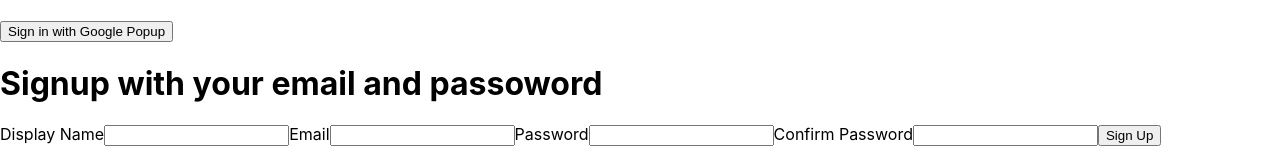
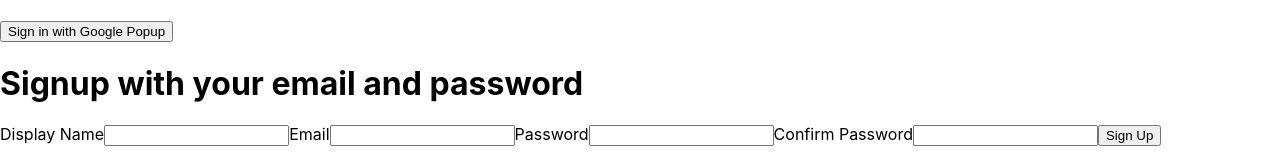
Before and after one commit to HimanshuChhikara/Capstone, a React (Create React App) app: page /sign-in in a window 1280 px wide. Shown: the part 135-289 px from the top of the page. Built offline with nearby package versions, Linux system fonts and the light colour scheme.

Commit message:
typo error

```diff
--- a/src/components/sign-up-form/sign-up-form.compoment.jsx
+++ b/src/components/sign-up-form/sign-up-form.compoment.jsx
@@ -46,7 +46,7 @@ const SignUpForm = () => {
     }
     return (
         <div>
-            <h1>Signup with your email and passoword</h1>
+            <h1>Signup with your email and password</h1>
             <form onSubmit={handleSubmit}>
                 <label>Display Name</label>
                 <input type= "text" required onChange={handleChange} name= "displayName" value= {displayName}/>
```
